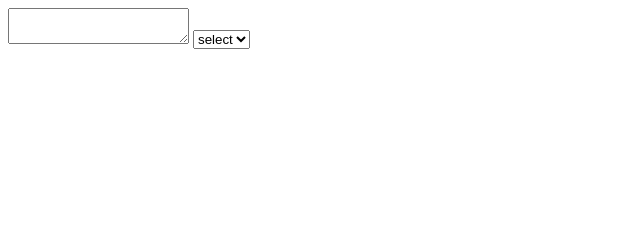
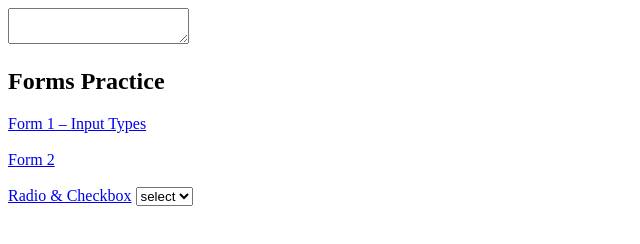
Before and after one commit to mekalasandhya/Forms, a plain HTML site: page index.html in a window 1280 px wide. Shown: the whole page, without its empty margins (0-640 px from the left). Drawn offline with Linux system fonts and the light colour scheme.

Commit message:
href changes done

```diff
--- a/index.html
+++ b/index.html
@@ -7,6 +7,12 @@
 </head>
 <body>
     <textarea></textarea>
+    <h2>Forms Practice</h2>
+
+<a href="form1.html">Form 1 – Input Types</a><br><br>
+<a href="form2.html">Form 2</a><br><br>
+<a href="radio.html">Radio & Checkbox</a>
+
         <select>
             <option value="">select</option>
             <option value="html">html</option>
```
Also changed, not shown: form1.html (+1 -0 lines), form2.html (+1 -0 lines), radio.html (+1 -0 lines).
